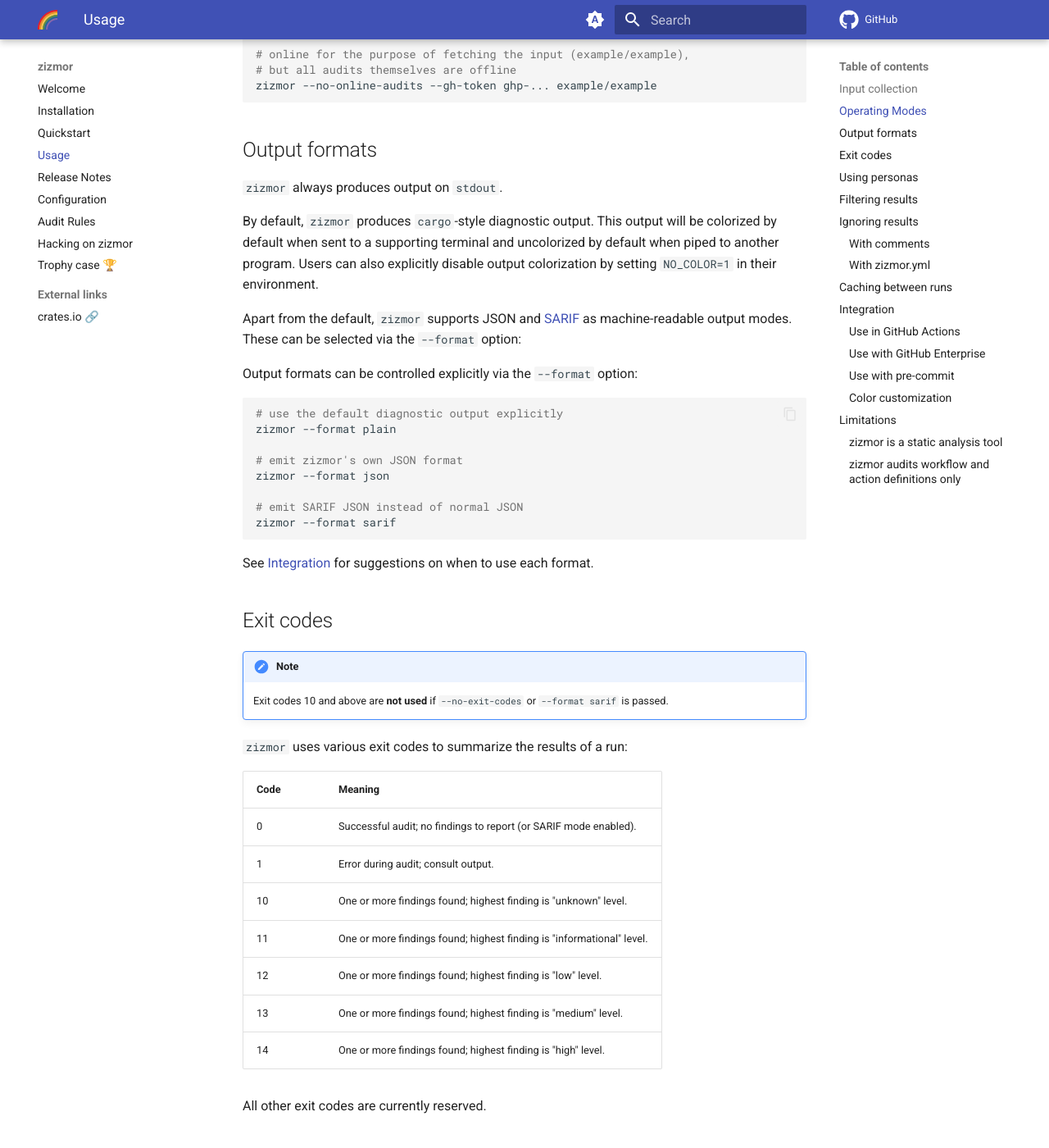
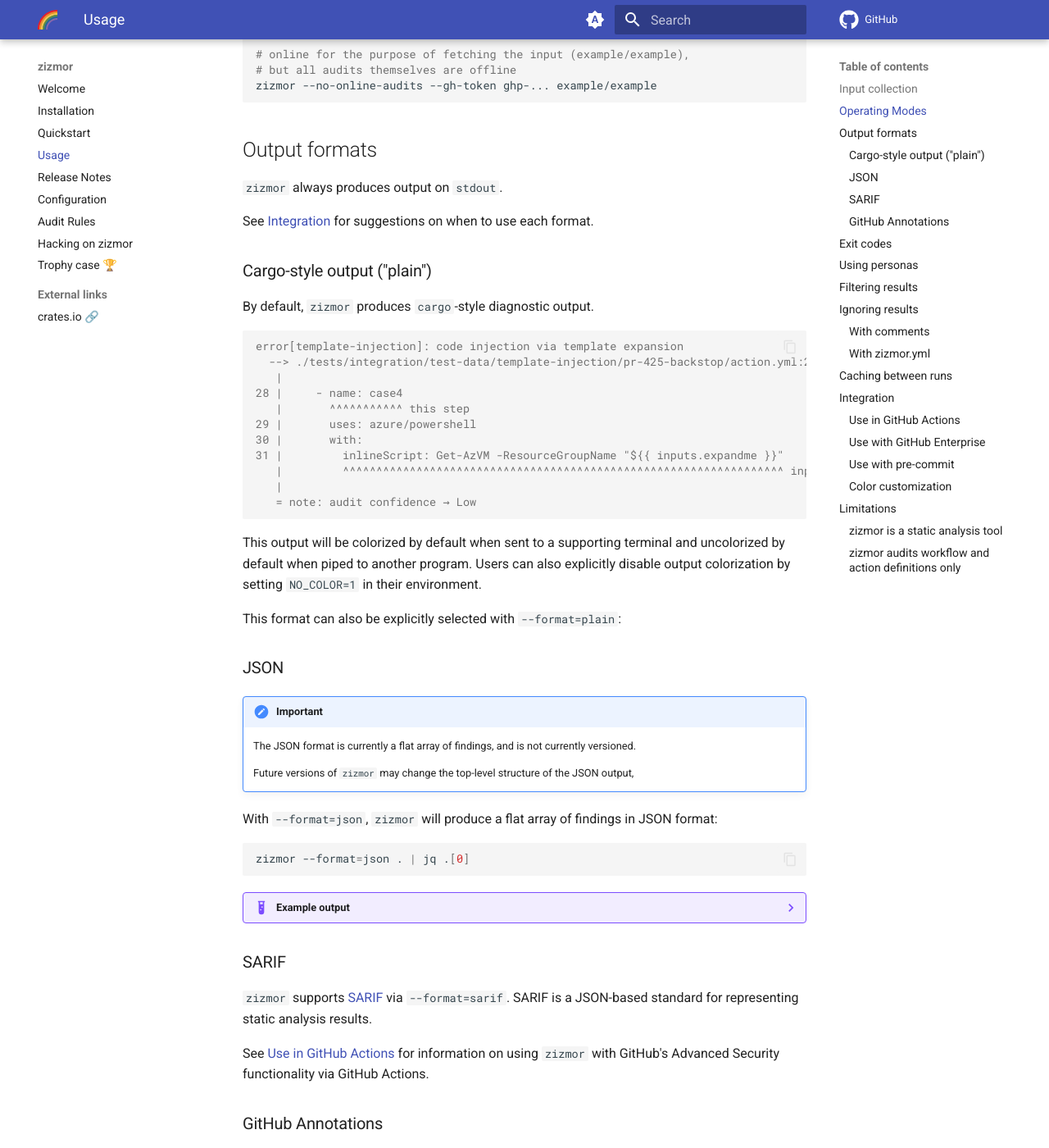
Before and after one commit to zizmorcore/zizmor, an MkDocs documentation site: the page built from docs/usage.md, in a window 1280 px wide and 1400 px high, scrolled down 1875 px. Shown: the whole window at 82% size. Built offline with MkDocs 1.6.1 and Material for MkDocs 9.7.7, drawn with Linux system fonts in a browser that asks for light colours; comment, search, counter and statistics services are not loaded; some of the changed text lies outside the part shown.

Commit message:
usage: document --format=github, add integration docs
Signed-off-by: William Woodruff <william@yossarian.net>

````diff
--- a/docs/usage.md
+++ b/docs/usage.md
@@ -105,28 +105,143 @@
 
 `zizmor` always produces output on `stdout`.
 
-By default, `zizmor` produces `cargo`-style diagnostic output. This output
-will be colorized by default when sent to a supporting terminal and
+See [Integration](#integration) for suggestions on when to use each format.
+
+### Cargo-style output ("plain")
+
+By default, `zizmor` produces `cargo`-style diagnostic output.
+
+```console
+error[template-injection]: code injection via template expansion
+  --> ./tests/integration/test-data/template-injection/pr-425-backstop/action.yml:28:7
+   |
+28 |     - name: case4
+   |       ^^^^^^^^^^^ this step
+29 |       uses: azure/powershell
+30 |       with:
+31 |         inlineScript: Get-AzVM -ResourceGroupName "${{ inputs.expandme }}"
+   |         ^^^^^^^^^^^^^^^^^^^^^^^^^^^^^^^^^^^^^^^^^^^^^^^^^^^^^^^^^^^^^^^^^^ inputs.expandme may expand into attacker-controllable code
+   |
+   = note: audit confidence → Low
+```
+
+This output will be colorized by default when sent to a supporting terminal and
 uncolorized by default when piped to another program. Users can also explicitly
 disable output colorization by setting `NO_COLOR=1` in their environment.
 
-Apart from the default, `zizmor` supports JSON and [SARIF] as machine-readable
-output modes. These can be selected via the `--format` option:
+This format can also be explicitly selected with `--format=plain`:
 
-Output formats can be controlled explicitly via the `--format` option:
+### JSON
+
+!!! important
+
+    The JSON format is currently a flat array of findings, and is not
+    currently versioned.
+
+    Future versions of `zizmor` may change the top-level structure of the
+    JSON output,
+
+
+With `--format=json`, `zizmor` will produce a flat array of findings in
+JSON format:
 
 ```bash
-# use the default diagnostic output explicitly
-zizmor --format plain
-
-# emit zizmor's own JSON format
-zizmor --format json
-
-# emit SARIF JSON instead of normal JSON
-zizmor --format sarif
+zizmor --format=json . | jq .[0]
 ```
 
-See [Integration](#integration) for suggestions on when to use each format.
+??? Example "Example output"
+
+    ```json
+    {
+      "ident": "github-env",
+      "desc": "dangerous use of environment file",
+      "url": "https://woodruffw.github.io/zizmor/audits/#github-env",
+      "determinations": {
+        "confidence": "Low",
+        "severity": "High",
+        "persona": "Regular"
+      },
+      "locations": [
+        {
+          "symbolic": {
+            "key": {
+              "Local": {
+                "prefix": ".",
+                "given_path": "./tests/integration/test-data/github-env/action.yml"
+              }
+            },
+            "annotation": "write to GITHUB_ENV may allow code execution",
+            "route": {
+              "components": [
+                {
+                  "Key": "runs"
+                },
+                {
+                  "Key": "steps"
+                },
+                {
+                  "Index": 0
+                },
+                {
+                  "Key": "run"
+                }
+              ]
+            },
+            "kind": "Primary"
+          },
+          "concrete": {
+            "location": {
+              "start_point": {
+                "row": 9,
+                "column": 6
+              },
+              "end_point": {
+                "row": 10,
+                "column": 40
+              },
+              "offset_span": {
+                "start": 202,
+                "end": 249
+              }
+            },
+            "feature": "      run: |\n        echo \"foo=$(bar)\" >> $GITHUB_ENV",
+            "comments": []
+          }
+        }
+      ],
+      "ignored": false
+    }
+    ```
+
+
+### SARIF
+
+`zizmor` supports [SARIF] via `--format=sarif`.
+SARIF is a JSON-based standard for representing static analysis results.
+
+See [Use in GitHub Actions](#use-in-github-actions) for
+information on using `zizmor` with GitHub's Advanced Security
+functionality via GitHub Actions.
+
+### GitHub Annotations
+
+`zizmor` supports GitHub annotations via `--format=github`.
+
+See [Workflow Commands for GitHub Actions] for additional information about
+annotations.
+
+!!! warning
+
+    GitHub annotations come with significant limitations: a single CI step
+    can only render 10 annotations at a time.
+
+    If your `zizmor` run produces more than 10 findings, only the first 10 will
+    be rendered; all subsequent findings will be logged in the actions log but
+    **will not be rendered** as annotations.
+
+    See orgs/community?26680 and orgs/community?68471 for additional
+    information.
+
 
 ## Exit codes
 
@@ -392,89 +507,147 @@
 
 ### Use in GitHub Actions
 
-`zizmor` is designed to integrate with GitHub Actions. In particular,
-`zizmor --format sarif` specifies [SARIF] as the output format, which GitHub's
-code scanning feature uses.
+`zizmor` is designed to integrate with GitHub Actions. There are
+two primary ways to use `zizmor` in GitHub Actions:
 
-You can integrate `zizmor` into your CI/CD however you please, but one
-easy way to do it is with a workflow that connects to
-[GitHub's code scanning functionality].
+1. With `--format=sarif` via Advanced Security (recommended)
+2. With `--format=github` via GitHub Annotations
 
-!!! important
+=== "With Advanced Security (recommended)"
 
-    The workflow below performs a [SARIF] upload, which is available for public
-    repositories and for GitHub Enterprise Cloud organizations that have
-    [Advanced Security]. If neither of these apply to you, then you can
-    adapt the workflow to emit JSON or diagnostic output via `--format json`
-    or `--format plain` respectively.
+    GitHub's Advanced Security and [code scanning functionality] supports
+    [SARIF], which `zizmor` can produce via `--format=sarif`.
 
-```yaml title="zizmor.yml"
-name: GitHub Actions Security Analysis with zizmor 🌈
+    !!! important
 
-on:
-  push:
-    branches: ["main"]
-  pull_request:
-    branches: ["**"]
+        The workflow below performs a [SARIF] upload, which is available for public
+        repositories and for GitHub Enterprise Cloud organizations that have
+        [Advanced Security]. If neither of these apply to you, then you can
+        use `--format=github` or adapt the `--format=json` or `--format=plain`
+        output formats to your needs.
 
-jobs:
-  zizmor:
-    name: zizmor latest via PyPI
-    runs-on: ubuntu-latest
-    permissions:
-      security-events: write
-      contents: read # only needed for private repos
-      actions: read # only needed for private repos
-    steps:
-      - name: Checkout repository
-        uses: actions/checkout@v4
-        with:
-          persist-credentials: false
+    ```yaml title="zizmor.yml"
+    name: GitHub Actions Security Analysis with zizmor 🌈
 
-      - name: Install the latest version of uv
-        uses: astral-sh/setup-uv@v5
+    on:
+      push:
+        branches: ["main"]
+      pull_request:
+        branches: ["**"]
 
-      - name: Run zizmor 🌈
-        run: uvx zizmor --format sarif . > results.sarif # (2)!
-        env:
-          GH_TOKEN: ${{ secrets.GITHUB_TOKEN }} # (1)!
+    jobs:
+      zizmor:
+        name: zizmor latest via PyPI
+        runs-on: ubuntu-latest
+        permissions:
+          security-events: write
+          contents: read # only needed for private repos
+          actions: read # only needed for private repos
+        steps:
+          - name: Checkout repository
+            uses: actions/checkout@v4
+            with:
+              persist-credentials: false
 
-      - name: Upload SARIF file
-        uses: github/codeql-action/upload-sarif@v3
-        with:
-          sarif_file: results.sarif
-          category: zizmor
-```
+          - name: Install the latest version of uv
+            uses: astral-sh/setup-uv@v5
 
-1. Optional: Remove the `env:` block to only run `zizmor`'s offline audits.
+          - name: Run zizmor 🌈
+            run: uvx zizmor --format=sarif . > results.sarif # (2)!
+            env:
+              GH_TOKEN: ${{ secrets.GITHUB_TOKEN }} # (1)!
 
-2. This installs the [zizmor package from PyPI], since it's pre-compiled
-   and therefore completes much faster. You could instead compile `zizmor`
-   within CI/CD with `cargo install zizmor`.
+          - name: Upload SARIF file
+            uses: github/codeql-action/upload-sarif@v3
+            with:
+              sarif_file: results.sarif
+              category: zizmor
+    ```
 
-For more inspiration, see `zizmor`'s own [repository workflow scan], as well
-as GitHub's example of [running ESLint] as a security workflow.
+    1. Optional: Remove the `env:` block to only run `zizmor`'s offline audits.
 
-!!! important
+    2. This installs the [zizmor package from PyPI], since it's pre-compiled
+       and therefore completes much faster. You could instead compile `zizmor`
+       within CI/CD with `cargo install zizmor`.
 
-    When using `--format sarif`, `zizmor` does not use its
-    [exit codes](#exit-codes) to signal the presence of findings. As a result,
-    `zizmor` will always exit with code `0` even if findings are present,
-    **unless** an internal error occurs during the audit.
+    For more inspiration, see `zizmor`'s own [repository workflow scan], as well
+    as GitHub's example of [running ESLint] as a security workflow.
 
-    As a result of this, the `zizmor.yml` workflow itself will always
-    succeed, resulting in a green checkmark in GitHub Actions.
-    This should **not** be confused with a lack of findings.
+    !!! important
 
-    To prevent a branch from being merged with findings present, you can
-    use GitHub's rulesets feature. For more information, see
-    [About code scanning alerts - Pull request check failures for code scanning alerts].
+        When using `--format=sarif`, `zizmor` does not use its
+        [exit codes](#exit-codes) to signal the presence of findings. As a result,
+        `zizmor` will always exit with code `0` even if findings are present,
+        **unless** an internal error occurs during the audit.
+
+        As a result of this, the `zizmor.yml` workflow itself will always
+        succeed, resulting in a green checkmark in GitHub Actions.
+        This should **not** be confused with a lack of findings.
+
+        To prevent a branch from being merged with findings present, you can
+        use GitHub's rulesets feature. For more information, see
+        [About code scanning alerts - Pull request check failures for code scanning alerts].
+
+=== "With annotations"
+
+    A simpler (but more limited) way to use `zizmor` in GitHub Actions is
+    with annotations, which `zizmor` can produce via `--format=github`.
+
+    This is a good option if:
+
+    1. You don't have Advanced Security (or you don't want to use it)
+    1. You don't want to run `zizmor` with `security-events: write`
+
+    ```yaml title="zizmor.yml"
+    name: GitHub Actions Security Analysis with zizmor 🌈
+
+    on:
+      push:
+        branches: ["main"]
+      pull_request:
+        branches: ["**"]
+
+    jobs:
+      zizmor:
+        name: zizmor latest via PyPI
+        runs-on: ubuntu-latest
+        permissions:
+          contents: read # only needed for private repos
+          actions: read # only needed for private repos
+        steps:
+          - name: Checkout repository
+            uses: actions/checkout@v4
+
+          - name: Install the latest version of uv
+            uses: astral-sh/setup-uv@v5
+
+          - name: Run zizmor 🌈
+            run: uvx zizmor --format=github . # (2)!
+            env:
+              GH_TOKEN: ${{ secrets.GITHUB_TOKEN }} # (1)!
+    ```
+
+    1. Optional: Remove the `env:` block to only run `zizmor`'s offline audits.
+
+    2. This installs the [zizmor package from PyPI], since it's pre-compiled
+       and therefore completes much faster. You could instead compile `zizmor`
+       within CI/CD with `cargo install zizmor`.
+
+    !!! warning
+
+        GitHub Actions has a limit of 10 annotations per step.
+
+        If your `zizmor` run produces more than 10 findings, only the first 10 will
+        be rendered; all subsequent findings will be logged in the actions log but
+        **will not be rendered** as annotations.
 
 [zizmor package from PyPI]: https://pypi.org/p/zizmor
 
 [SARIF]: https://sarifweb.azurewebsites.net/
 
-[GitHub's code scanning functionality]: https://docs.github.com/en/code-security/code-scanning/integrating-with-code-scanning/uploading-a-sarif-file-to-github
+[Workflow Commands for GitHub Actions]: https://docs.github.com/en/actions/writing-workflows/choosing-what-your-workflow-does/workflow-commands-for-github-actions
+
+[code scanning functionality]: https://docs.github.com/en/code-security/code-scanning/integrating-with-code-scanning/uploading-a-sarif-file-to-github
 
 [repository workflow scan]: https://github.com/woodruffw/zizmor/blob/main/.github/workflows/zizmor.yml
 
````
